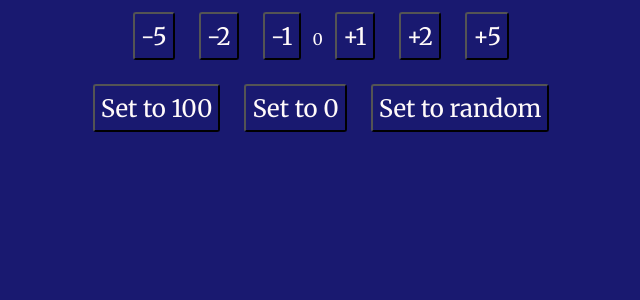
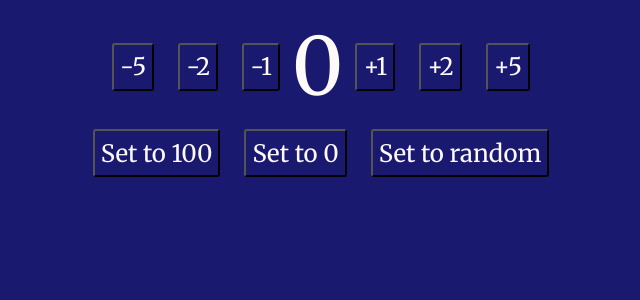
Before and after one commit to chighja/reactCalculator, a React (Create React App) app: page / in a window 1280 px wide. Shown: the top 300 px of the page, without its empty margins (319-959 px from the left). Built offline with nearby package versions, Linux system fonts and the light colour scheme; the HTML template or start-up script is replaced by a standard one.

Commit message:
adjusted colors of buttons when hovered and active

```diff
--- a/src/App.css
+++ b/src/App.css
@@ -1,4 +1,6 @@
 * {
+  box-sizing: border-box;
+  margin: 0;
   background-color: #191970;
   color: #fffafa;
   font-family: 'Merriweather', serif;
--- a/src/components/counter.css
+++ b/src/components/counter.css
@@ -2,7 +2,19 @@
   background-color: #c0c0c0;
 }
 
+.basicBtns {
+  padding-top: 1em;
+  display: flex;
+  justify-content: center;
+  align-items: center;
+}
+
+.countNum {
+  font-size: 5em;
+}
+
 button {
+  outline: none;
   border-radius: 3px;
   margin: 0.5em;
   height: 2em;
@@ -16,3 +28,9 @@ button:hover {
   background-color: #fffafa;
   color: #191970;
 }
+
+button:active {
+  border: 1px solid #fffafa;
+  background-color: #000000;
+  color: #c0c0c0;
+}
--- a/src/components/counter.js
+++ b/src/components/counter.js
@@ -51,11 +51,11 @@ class Counter extends React.Component {
   render() {
     return (
       <div className="counterBox">
-        <div>
+        <div className="basicBtns">
           <button onClick={this.decrementByFive}>-5</button>
           <button onClick={this.decrementByTwo}>-2</button>
           <button onClick={this.decrementCounter}>-1</button>
-          {this.props.currentCount}
+          <p className="countNum">{this.props.currentCount}</p>
           <button onClick={this.incrementCounter}>+1</button>
           <button onClick={this.incrementByTwo}>+2</button>
           <button onClick={this.incrementByFive}>+5</button>
```
